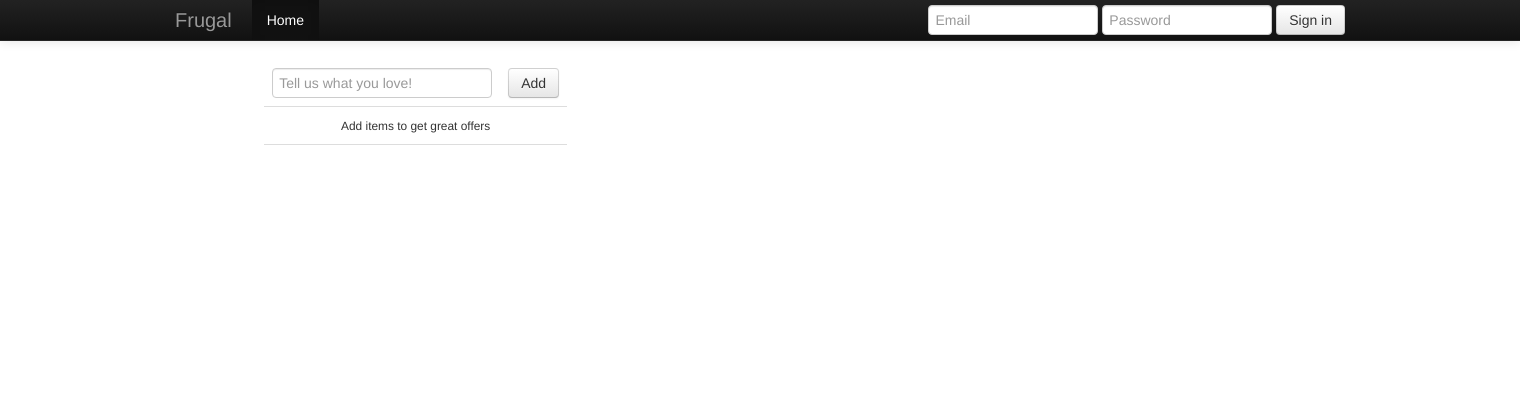
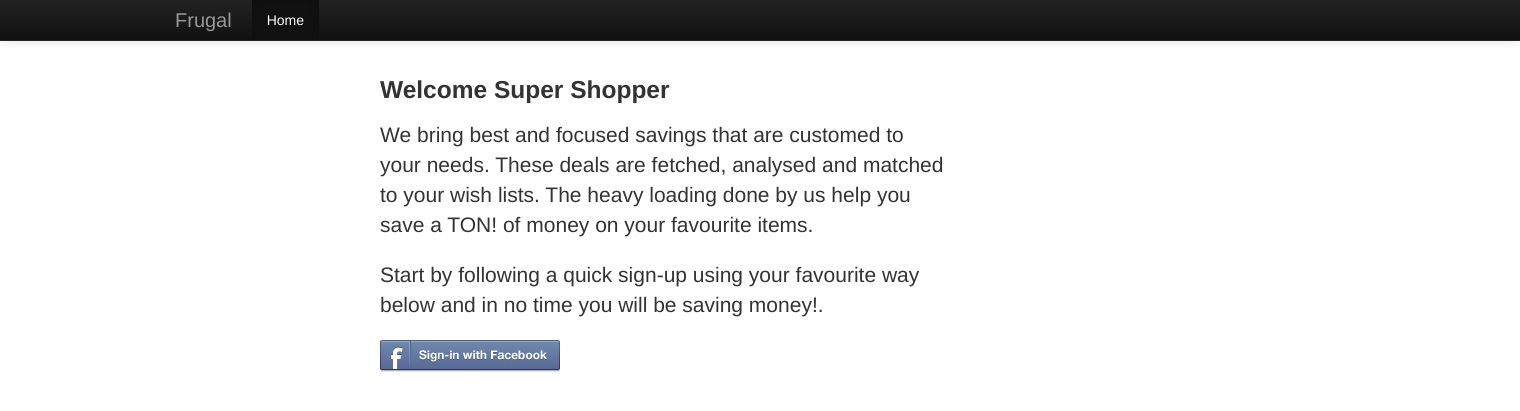
Before and after one commit to iamfaisalkhan/dealhunt, a CodeIgniter app: page /bbY/ in a window 1520 px wide. Shown: the top 411 px of the page. Run offline with CodeIgniter, Linux system fonts and the light colour scheme.

Commit message:
Added home page for Facebook login. Also made it the landing page.

```diff
--- a/bbY/application/config/routes.php
+++ b/bbY/application/config/routes.php
@@ -38,7 +38,7 @@
 |
 */
 
-$route['default_controller'] = "user/index";
+$route['default_controller'] = "home/index";
 $route['404_override'] = '';
 
 
--- /dev/null
+++ b/bbY/application/controllers/home.php
@@ -0,0 +1,55 @@
+<?php if ( ! defined('BASEPATH')) exit('No direct script access allowed');
+
+/**
+ * The home page of our class.
+ * @author faisal
+ *
+ */
+class Home extends CI_Controller
+{
+
+   function __construct()
+   {
+      parent::__construct();
+      // Load application configuration.
+      $this->config->load('bby_config.php');
+   }
+
+   public function index()
+   {
+      $fb_config = array(
+         'appId' => $this->config->item('fb_appID'),
+         'secret' => $this->config->item('fb_secret')
+      );
+
+      $this->load->library('facebook', $fb_config);
+
+      $user = $this->facebook->getUser();
+
+      if ($user)
+      {
+         try
+         {
+            $data['user_profile'] = $this->facebook->api('/me');
+         }
+         catch (FacebookApiException $e)
+         {
+            $user = null;
+         }
+      }
+
+
+      if ($user)
+      {
+         $data['logout_url'] = $this->facebook->getLogoutUrl();
+      }
+      else
+      {
+         $data['login_url'] = $this->facebook->getLoginUrl();
+      }
+
+      $this->load->view("templates/header");
+      $this->load->view('home/index_view', $data);
+      $this->load->view("templates/footer");
+   }
+}
--- /dev/null
+++ b/bbY/application/views/home/index_view.php
@@ -0,0 +1,22 @@
+<div class="container-fluid">
+ <div class="span12 offset3">
+  <div class="span6">
+     <h3> Welcome Super Shopper</h3>
+
+      <p class="lead"> We bring best and focused savings that are customed to your needs.
+      These deals are fetched, analysed and matched to your wish lists. The
+      heavy loading done by us help you save a TON! of money on your favourite
+      items.
+      </p>
+      <p class="lead">
+      Start by following a quick sign-up using your favourite way below and in
+      no time you will be saving money!.
+      </p>
+      <p>
+         <a href="<?php echo $login_url;?>">
+          <img alt="login" src="<?php echo base_url();?>assets/img/facebook-signin.png">
+         </a>
+      </p>
+   </div>
+ </div>
+</div> <!-- /container -->
--- a/bbY/application/views/templates/header.php
+++ b/bbY/application/views/templates/header.php
@@ -46,11 +46,6 @@
             <ul class="nav">
               <li class="active"><a href="#">Home</a></li>
             </ul>
-            <form class="navbar-form pull-right">
-              <input class="span2" type="text" placeholder="Email">
-              <input class="span2" type="password" placeholder="Password">
-              <button type="submit" class="btn">Sign in</button>
-            </form>
           </div><!--/.nav-collapse -->
         </div>
       </div>
```
Also changed, not shown: bbY/assets/img/facebook-signin.png (added).
